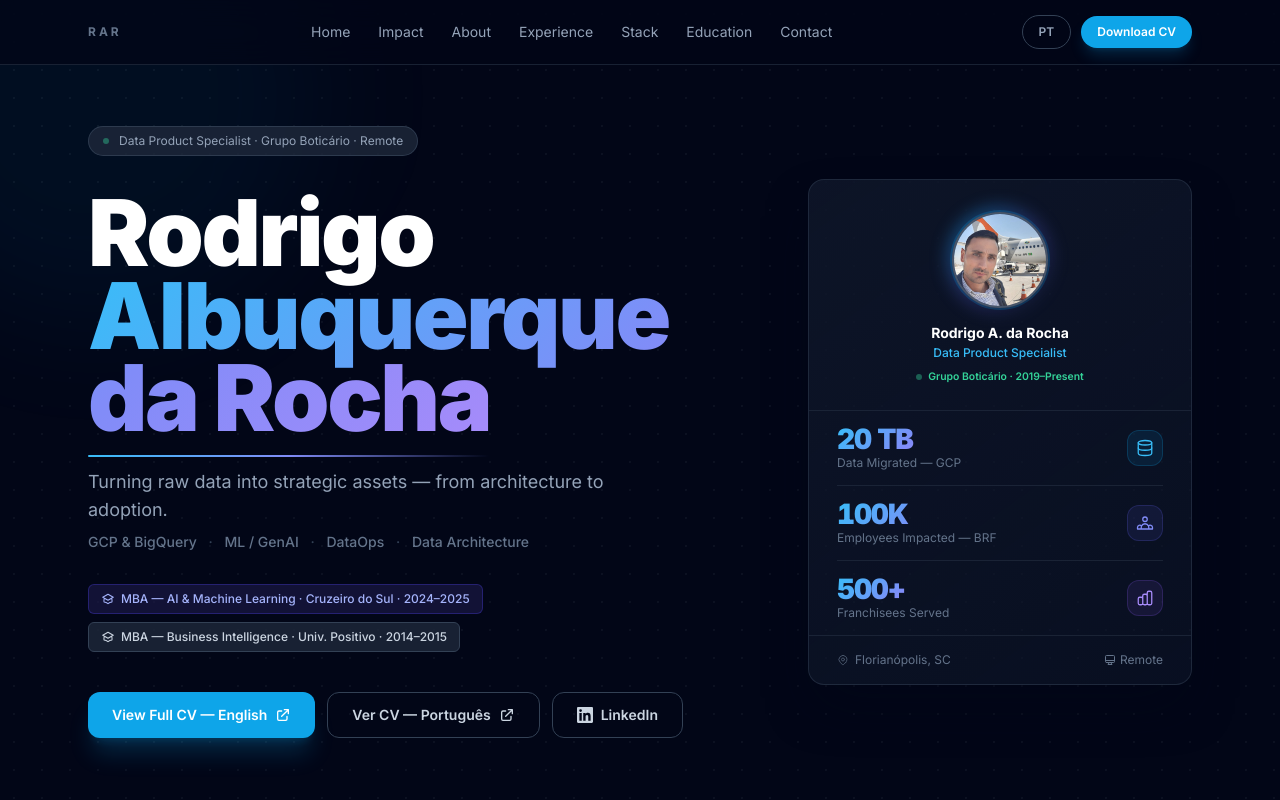
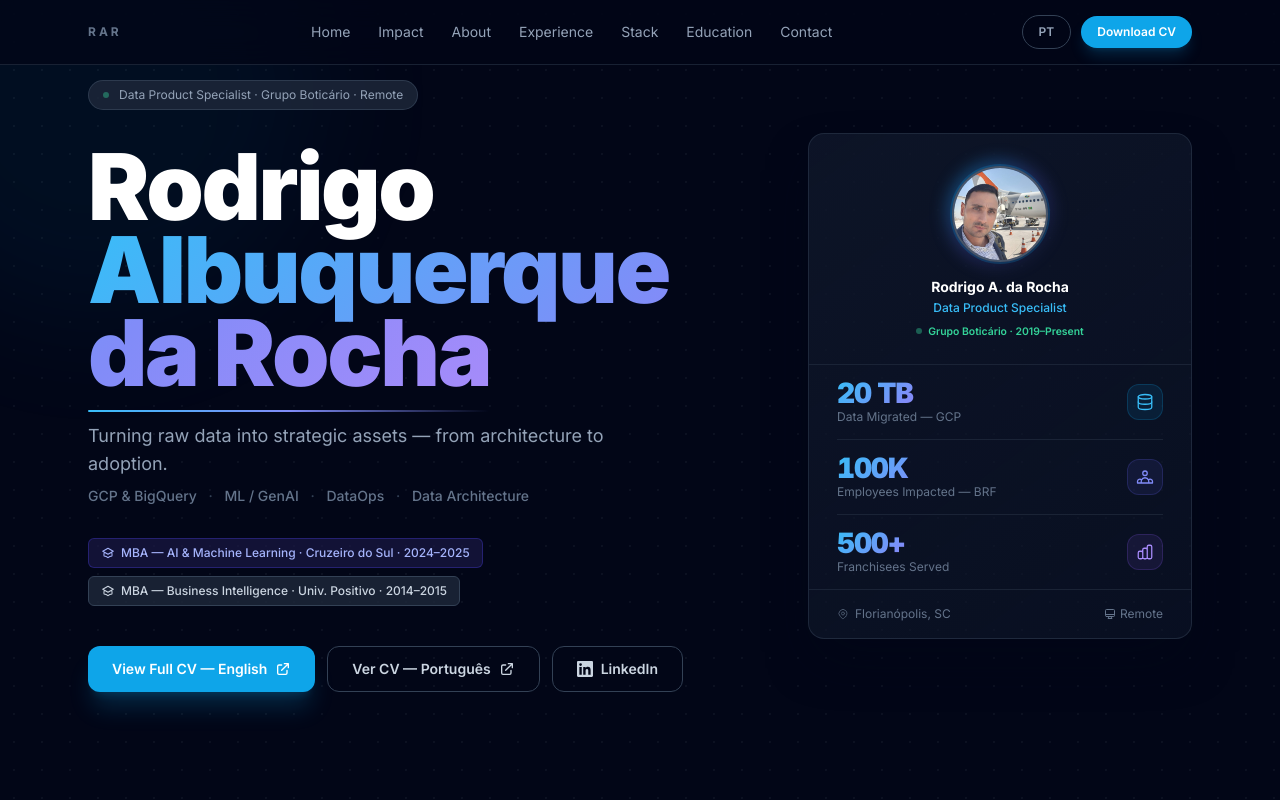
Before and after one commit to rodrigoadr/rodrigoadr, a plain HTML site: page index.html in a window 1280 px wide. Shown: the top 800 px of the page. Drawn offline with nearby package versions, Linux system fonts and the light colour scheme.

Commit message:
fix: reduce hero top spacing (items-start + py-4) on both landing pages

```diff
--- a/index.html
+++ b/index.html
@@ -236,7 +236,7 @@
   <!-- ══════════════════════════════════════════════════
        HERO
   ══════════════════════════════════════════════════ -->
-  <section id="hero" class="hero-bg hero-dots min-h-screen flex items-center pt-16 relative overflow-hidden">
+  <section id="hero" class="hero-bg hero-dots min-h-screen flex items-start pt-16 relative overflow-hidden">
 
     <!-- Extra side glow blobs -->
     <div class="pointer-events-none absolute -top-32 -left-32 w-[28rem] h-[28rem]
@@ -244,7 +244,7 @@
     <div class="pointer-events-none absolute top-1/3 -right-24 w-[22rem] h-[22rem]
                 bg-indigo-500/7 rounded-full blur-3xl"></div>
 
-    <div class="max-w-6xl mx-auto px-6 py-10 w-full">
+    <div class="max-w-6xl mx-auto px-6 py-4 w-full">
       <!-- Two-column grid -->
       <div class="grid lg:grid-cols-[1fr_22rem] xl:grid-cols-[1fr_24rem] gap-12 xl:gap-16 items-center">
 
```
Also changed, not shown: index_pt.html (+2 -2 lines).
